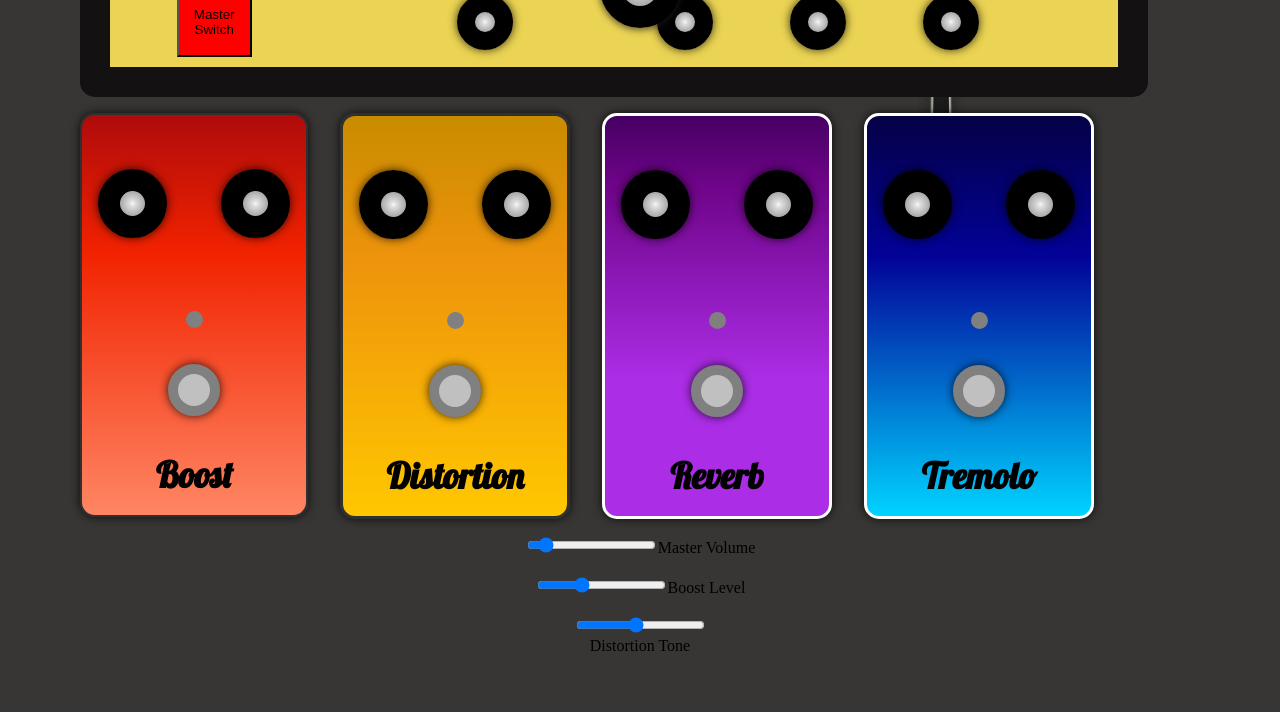
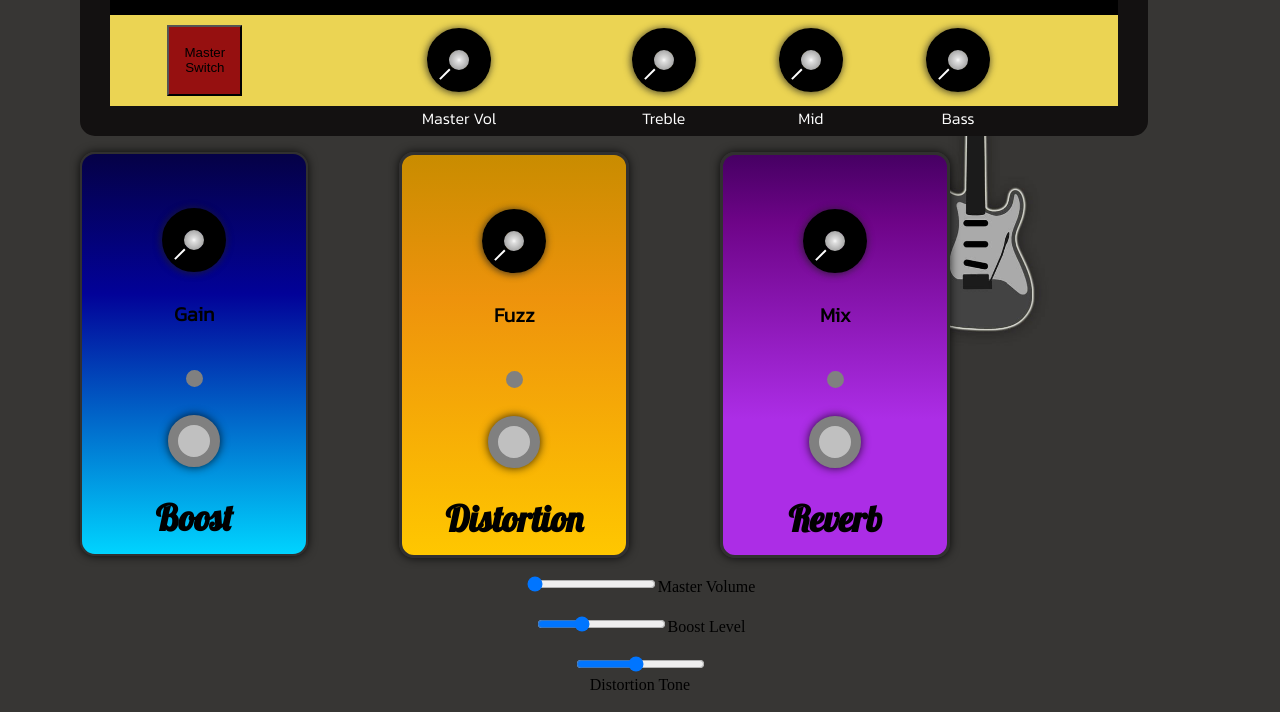
Before and after one commit to stuartConnolly/GuitarPedalboard, a website: page public/pedalboard.html in a window 1280 px wide. Shown: the part 452-1164 px from the top of the page. Before the commit the page ends 1125 px from the top, so only its background shows below. Drawn offline with Linux system fonts and the light colour scheme.

Commit message:
latest dev draft

```diff
--- a/public/css/style.css
+++ b/public/css/style.css
@@ -10,7 +10,7 @@
     margin: 0;
     padding: 10px;
     border-radius: 10px;
-    width: 80%;
+    width: 90%;
     margin-top: 20px;
     font-family: 'Kanit', sans-serif;
     font-size: 18px;
@@ -40,7 +40,7 @@
 
     li a:visited{
       text-decoration: none;
-      color: red;
+      color: rgb(233, 39, 39);
     }
 
 
@@ -54,15 +54,19 @@
 }
 
 .stage h2{
-  color: white;
+  color: rgb(196, 58, 58);
+  background-color: black;;
   font-family: 'Kanit', sans-serif;
   font-size: 24px;
+  font-weight: 300;
+  border-radius: 15px;
+  padding: 5px;
 }
 
 .stage h1{
   color: white;
   font-family: 'Kanit', sans-serif;
-  font-size: 30px;
+  font-size: 40px;
 }
 
   /*----------- MASTER CABINET -------------*/
@@ -110,10 +114,78 @@ grid-area: banner;
   grid-template-columns: repeat(15, 1fr);
   grid-template-rows: 100%;
   grid-template-areas:
-    'a b c d e f g h i j k l m n o';
+    'a b c d e f g h i j k l m n o'
+    'aa bb cc dd ee ff gg hh ii jj kk ll mm nn oo';
 }
 
-#masterSwitch{
+.cabMasterText{
+  grid-area: ff;
+  font-size: 16px;
+  align-self: start;
+  font-family: 'Kanit', sans-serif;
+  color: white;
+}
+
+.cabTrebleText{
+  grid-area: ii;
+  font-size: 16px;
+  align-self: start;
+  font-family: 'Kanit', sans-serif;
+  color: white;
+}
+
+.cabMidText{
+  grid-area: kk;
+  font-size: 16px;
+  align-self: start;
+  font-family: 'Kanit', sans-serif;
+  color: white;
+}
+
+.cabBassText{
+  grid-area: mm;
+  font-size: 16px;
+  align-self: start;
+  font-family: 'Kanit', sans-serif;
+  color: white;
+}
+
+
+#masterVolume{
+  grid-area: f;
+  place-self: center;
+  }
+
+  #bass{
+    grid-area: m;
+    place-self: center;
+  }
+
+  #mid{
+    grid-area: k;
+    place-self: center;
+  }
+
+  #treble{
+    grid-area: i;
+    place-self: center;
+  }
+
+
+
+
+.masterSwitchOff{
+  grid-area: b;
+  background-color: rgb(150, 16, 16);
+  justify-self: stretch;
+  color: black;
+  margin-top: 10px;
+  margin-bottom: 10px;
+  padding-left: 15px;
+  padding-right: 15px;
+}
+
+.masterSwitchOn{
   grid-area: b;
   background-color: red;
   justify-self: stretch;
@@ -122,55 +194,9 @@ grid-area: banner;
   margin-bottom: 10px;
   padding-left: 15px;
   padding-right: 15px;
+  box-shadow: 0px 0px 30px 10px #ff0000ab;
 }
 
-#masterVolume{
-  background: rgb(244,244,244);
-  background: radial-gradient(circle, rgba(244,244,244,1) 3%, rgba(221,221,221,1) 17%, rgba(172,172,172,1) 66%);
-  box-shadow: 0 0 10px rgba(0, 0, 0, 0.8);
-  border: 18px solid black;
-  height: 20px;
-  width: 20px;
-  border-radius: 100%;
-  grid-area: f;
-  place-self: center;
-}
-
-#bass{
-  background: rgb(244,244,244);
-  background: radial-gradient(circle, rgba(244,244,244,1) 3%, rgba(221,221,221,1) 17%, rgba(172,172,172,1) 66%);
-  box-shadow: 0 0 10px rgba(0, 0, 0, 0.8);
-  border: 18px solid black;
-  height: 20px;
-  width: 20px;
-  border-radius: 100%;
-  grid-area: i;
-  place-self: center;
-}
-
-#mid{
-  background: rgb(244,244,244);
-  background: radial-gradient(circle, rgba(244,244,244,1) 3%, rgba(221,221,221,1) 17%, rgba(172,172,172,1) 66%);
-  box-shadow: 0 0 10px rgba(0, 0, 0, 0.8);
-  border: 18px solid black;
-  height: 20px;
-  width: 20px;
-  border-radius: 100%;
-  grid-area: k;
-  place-self: center;
-}
-
-#treble{
-  background: rgb(244,244,244);
-  background: radial-gradient(circle, rgba(244,244,244,1) 3%, rgba(221,221,221,1) 17%, rgba(172,172,172,1) 66%);
-  box-shadow: 0 0 10px rgba(0, 0, 0, 0.8);
-  border: 18px solid black;
-  height: 20px;
-  width: 20px;
-  border-radius: 100%;
-  grid-area: m;
-  place-self: center;
-}
 
 
   /*----------- PEDALBOARD -------------*/
@@ -180,6 +206,7 @@ grid-area: banner;
     display: flex;
     flex-wrap: wrap;
     margin-left: 5%;
+    gap: 5%;
   }
 
 
@@ -189,8 +216,9 @@ grid-area: banner;
     font-size: 36px;
     font-weight: bold;
     text-align: center;
+  }
 
-  }
+
 
   /*----------- BOOST PEDAL -------------*/
 
@@ -199,8 +227,8 @@ grid-area: banner;
     margin: 1em;
     margin-left:0;
     box-shadow: 0 0 10px rgba(0, 0, 0, 0.8);
-    background: rgb(175,11,11);
-    background: linear-gradient(180deg, rgba(175,11,11,1) 0%, rgba(241,34,0,1) 34%, rgba(255,134,99,1) 100%);
+    background: rgb(5,1,70);
+    background: linear-gradient(180deg, rgba(5,1,70,1) 0%, rgba(2,2,152,1) 35%, rgba(0,212,255,1) 100%);
     border: 2px solid rgb(49, 48, 48);
     height: 25em;
     width: 14em;
@@ -215,6 +243,16 @@ grid-area: banner;
       '. . thirteen fourteen fifteen . .'
             '. . text text text . .';
     }
+
+    .pedalText{
+      grid-area: eight;
+      font-size: 20px;
+      font-weight: bold;
+      align-self: start;
+      font-family: 'Kanit', sans-serif;
+    }
+
+
 
   /*----------- DISTORTION PEDAL -------------*/
   .distortionPedal {
@@ -244,7 +282,7 @@ grid-area: banner;
     box-shadow: 0 0 10px rgba(0, 0, 0, 0.8);
    background: rgb(70,0,99);
    background: linear-gradient(180deg, rgba(70,0,99,1) 0%, rgba(110,4,136,1) 17%, rgba(172,45,230,1) 66%);
-    border: 3px solid white;
+   border: 3px solid rgb(49, 48, 48);
     height: 25em;
     width: 14em;
     border-radius: 15px;
@@ -260,13 +298,13 @@ grid-area: banner;
   }
 
  /*----------- TREMOLO PEDAL -------------*/
-
+/*
  .tremoloPedal {
   margin: 1em;
   box-shadow: 0 0 10px rgba(0, 0, 0, 0.8);
   background: rgb(5,1,70);
   background: linear-gradient(180deg, rgba(5,1,70,1) 0%, rgba(2,2,152,1) 35%, rgba(0,212,255,1) 100%);
-  border: 3px solid white;
+  border: 3px solid rgb(49, 48, 48);
   height: 25em;
   width: 14em;
   border-radius: 15px;
@@ -279,7 +317,7 @@ grid-area: banner;
         '. . ten eleven twelve . .'
   '. . thirteen fourteen fifteen . .'
         '. . text text text . .';
-}
+} */
 
  /*----------- LED LIGHTS -------------*/
 
@@ -322,54 +360,55 @@ grid-area: banner;
 
    /*----------- KNOBS -------------*/
 
+#masterVolume{
+grid-area: f;
+place-self: center;
+}
 
-  .volume {
-    background: rgb(244,244,244);
-    background: radial-gradient(circle, rgba(244,244,244,1) 3%, rgba(221,221,221,1) 17%, rgba(172,172,172,1) 66%);
-    box-shadow: 0 0 10px rgba(0, 0, 0, 0.8);
-    border: 22px solid black;
-    height: 25px;
-    width: 25px;
-    border-radius: 100%;
-    grid-area: four;
-    justify-self: end;
-    margin-left: 10px;
+#bass{
+  grid-area: m;
+  place-self: center;
+}
+
+#mid{
+  grid-area: k;
+  place-self: center;
+}
+
+#treble{
+  grid-area: i;
+  place-self: center;
+}
+
+#boostGain {
+  grid-area: five;
+  place-self: center;
+}
+
+#distortionFuzz {
+  grid-area: five;
+  place-self: center;
 }
 
 
-  .tone{
-    background: rgb(244,244,244);
-    background: radial-gradient(circle, rgba(244,244,244,1) 3%, rgba(221,221,221,1) 17%, rgba(172,172,172,1) 66%);
-    box-shadow: 0 0 10px rgba(0, 0, 0, 0.8);
-    border: 22px solid black;
-    height: 25px;
-    width: 25px;
-    border-radius: 100%;
-    grid-area: six;
-    justify-self: start;
-    margin-right:10px;
+#reverbMix {
+  grid-area: five;
+  place-self: center;
 }
 
 
- /*---------------------------------*/
+ /*----------- Common properties ------------*/
 
 
- /*----- These are the preferred knobs to use ------*/
-
-
-  #virtual_knob {
+  .virtual_knob {
     font-size: 28px;
-    height: 120px;
-    left: 50%;
+    height: 90px;
     line-height: 58px;
-    position: absolute;
-    top: calc(50% + 40px);
-    -webkit-transform: translateX(-50%) translateY(-50%);
-    transform: translateX(-50%) translateY(-50%);
-    width: 120px;
+    position: relative;
+    width: 90px;
   }
 
-  #knob {
+  .knob {
     background: rgb(244,244,244);
     background: radial-gradient(circle, rgba(244,244,244,1) 3%, rgba(221,221,221,1) 17%, rgba(172,172,172,1) 66%);
     border: 22px solid black;
@@ -378,19 +417,19 @@ grid-area: banner;
     box-sizing: border-box;
     color: white;
     font-size: 28px;
-    height: 80px;
-    left: 20px;
+    left: 13px;
     line-height: 58px;
     position: absolute;
-    top: 20px;
-    width: 80px;
+    top: 13px;
+    height: 64px;
+    width: 64px;
   }
 
-  #dial {
+  .dial {
     background-color: white;
     height: 14px;
-    left: 58px;
+    left: 44px;
     position: absolute;
-    top: 24px;
+    bottom: 18px;
     width: 2px;
   }
--- a/public/javascript/pedalboard.js
+++ b/public/javascript/pedalboard.js
@@ -15,9 +15,11 @@ playButton.addEventListener('click', function() {
     if (this.dataset.playing === 'false') {
         audioElement.play();
         this.dataset.playing = 'true';
+        playButton.className = 'masterSwitchOn';
     } else if (this.dataset.playing === 'true') {
         audioElement.pause();
         this.dataset.playing = 'false';
+        playButton.className = 'masterSwitchOff';
     }
 
 }, false);
@@ -34,28 +36,143 @@ const audioElement = document.querySelector('audio');
 const track = audioContext.createMediaElementSource(audioElement);
 
 
+
+////////////////////   DRAGGABLE KNOBS   ////////////////////////////
+
+const knobAmounts = {
+    'masterVolume': 90,
+    'treble': 90,
+    'mid' : 90,
+    'bass': 90,
+    'boostGain' : 90,
+    'distortionFuzz' : 90,
+    'reverbMix' : 90,
+}
+
+let knobAmountWhenClicked = 0;
+let knobClickedId = ''
+let clientYClick;
+let clientY;
+
+
+const draggableKnobs = document.querySelectorAll('.draggable');
+
+draggableKnobs.forEach((draggableKnobElement)=> {
+    draggableKnobElement.addEventListener('mousedown', (event) =>{
+        clientYClick = clientY;
+        const id = event.currentTarget.id;
+        knobClickedId = id;
+        knobAmountWhenClicked = knobAmounts[knobClickedId];
+    });
+    draggableKnobElement.style.transform = `rotate(45deg)`;
+});
+
+
+document.addEventListener('mousemove', (e) => {
+    clientY = e.clientY;
+
+    if(knobClickedId) {
+        let delta = clientYClick - clientY;
+        const changeAmount = delta;
+        knobAmounts[knobClickedId] = knobAmountWhenClicked + changeAmount * 9;
+
+        if (knobAmounts[knobClickedId] > 315) {
+            knobAmounts[knobClickedId] = 315;
+        }
+        else if (knobAmounts[knobClickedId] < 45){
+            knobAmounts[knobClickedId] = 45;
+        }
+
+
+        if (knobClickedId === "masterVolume") {
+            handleVolumeAmount();
+        }
+
+        const knob = document.getElementById(knobClickedId);
+        knob.style.transform = `rotate(${knobAmounts[knobClickedId]}deg)`
+    }
+
+})
+
+document.addEventListener('mouseup', () => {
+    knobClickedId = ''
+})
+
+
 // /////////////////////////   MASTER VOLUME    ///////////////////////////////
 
 const gainNode = audioContext.createGain();
-const volumeControl = document.querySelector('#volume');
+
 
 // grab volume range on DOM and target and change value
-volumeControl.addEventListener('input', function(event) {
- const target = event.target   //target is on volumeControl
-gainNode.gain.value = target.value;
-});
+function handleVolumeAmount() {
+
+    // console.log("inside handle volume");
+    // console.log(knobClickedId);
+    // console.log(knobAmounts[knobClickedId]);
+
+
+// while(knobAmounts[knobClickedId] <= 45) {console.log(gainNode.gain.value)};
+// while(knobAmounts[knobClickedId] > 45) {console.log(gainNode.gain.value)};
+// while(knobAmounts[knobClickedId] > 72) {console.log(gainNode.gain.value)};
+// while(knobAmounts[knobClickedId] > 99) {console.log(gainNode.gain.value)};
+// while(knobAmounts[knobClickedId] > 126) {gainNode.gain.value = 4};
+// while(knobAmounts[knobClickedId] > 153) {gainNode.gain.value = 5};
+// while(knobAmounts[knobClickedId] > 180) {gainNode.gain.value = 6};
+// while(knobAmounts[knobClickedId] > 207) {gainNode.gain.value = 7};
+// while(knobAmounts[knobClickedId] > 234) {gainNode.gain.value = 8};
+// while(knobAmounts[knobClickedId] > 261) {gainNode.gain.value = 9};
+// while(knobAmounts[knobClickedId] > 288) {gainNode.gain.value = 10};
+
+
+
+    if(knobAmounts[knobClickedId] < 46) {
+        gainNode.gain.value = 0;
+        console.log(gainNode.gain.value);
+    } else if (knobAmounts[knobClickedId] > 45) {
+        gainNode.gain.value = 1;
+    } else if (knobAmounts[knobClickedId] > 72) {
+        gainNode.gain.value = 2;
+        console.log(gainNode.gain.value);
+    } else if (knobAmounts[knobClickedId] > 99) {
+        gainNode.gain.value = 3;
+    } else if (knobAmounts[knobClickedId] > 126) {
+        gainNode.gain.value = 4;
+        console.log(gainNode.gain.value);
+    } else if (knobAmounts[knobClickedId] > 153) {
+        gainNode.gain.value = 5;
+    } else if (knobAmounts[knobClickedId] > 180) {
+        gainNode.gain.value = 6;
+    } else if (knobAmounts[knobClickedId] > 207) {
+        gainNode.gain.value = 7;
+        console.log(gainNode.gain.value);
+    } else if (knobAmounts[knobClickedId] > 234) {
+        gainNode.gain.value = 8;
+    } else if (knobAmounts[knobClickedId] > 261) {
+        gainNode.gain.value = 9;
+        console.log(gainNode.gain.value);
+    } else if (knobAmounts[knobClickedId] > 288) {
+        gainNode.gain.value = 10;
+    }
+
+
+};
+
+// if(knobClickedId == 'masterVolume') {
+//     gainNode.gain.value =
+// }
 
 
 
 ///////////////////////////   Boost    ///////////////////////////////
 
 const boostNode = audioContext.createGain();
+let boostGainAmount = 90;
 
 //grab boost pedal buttons
 const boostOnSwitch = document.querySelector('#boostOnSwitch');
 const boostLedLight = document.querySelector('#boostLedLight');
-const boostVolume = document.querySelector('#boostVolume');
-//const boostTone = document.querySelector('#boostTone');
+const boostRange = document.querySelector('#boostRange');
 
 //add the event listeners to run the distortion functions
 boostOnSwitch.addEventListener('click', handleBoostOnOff);
@@ -66,12 +183,12 @@ function handleBoostOnOff() {
     //if false == when turning pedal on
 if (boostActive == false) {
 
-    const boostValue = boostVolume.value;
+    const boostValue = boostRange.value;
     boostNode.gain.value = boostValue;
     boostActive = true;
 
     //grabs the BOOST VOLUME slider
-    boostVolume.addEventListener('input', handleBoostAmount);
+    boostRange.addEventListener('input', handleBoostAmount);
 
     //targets the value of the DISTORTION TONE slider and changes it
     function handleBoostAmount(event) {
@@ -244,15 +361,13 @@ if (reverbActive == false) {
 // tremoloOnSwitch.addEventListener('click', handleTremoloOnOff);
 
 
-// let tremoloActive = false;
-// const tremoloNode = new tuna.Tremolo({
-//     rate: 1.5,
-//     feedback: 0.2,
-//     delay: 0.0045,
-//     bypass: 0
-// })
-
-
+// // let tremoloActive = false;
+// // const tremoloNode = new tuna.Tremolo({
+// //     rate: 1.5,
+// //     feedback: 0.2,
+// //     delay: 0.0045,
+// //     bypass: 0
+// // })
 
 // function handleTremoloOnOff() {
 
@@ -272,8 +387,6 @@ if (reverbActive == false) {
 
 
 
-
-
 /////////////////////////   This is the chain that connects it all together   ///////////////////////////////
 
 // track.connect(distortionNode);
@@ -282,12 +395,3 @@ if (reverbActive == false) {
 
 
 track.connect(gainNode).connect(boostNode).connect(distortionNode).connect(audioContext.destination);
-
-//track.connect(tremoloNode).connect(audioContext.destination);
-
-// track.connect(gainNode).connect(audioContext.destination);
-// track.connect(boostNode).connect(audioContext.destination);
-// track.connect(distortionNode).connect(audioContext.destination);
-
-
-//${distortionOutput}
--- a/public/pedalboard.html
+++ b/public/pedalboard.html
@@ -33,7 +33,7 @@
 
 <div class="stage">
     <h1>Digital Guitar PedalBoard</h1>
-    <h2>Please turn your speakers/headphones down to protect your ears.</h2>
+    <h2>WARNING: Please adjust your speakers/headphones to a lower volume before playing.</h2>
 
     <div class="cabinet">
         <div id="cabinetText">Cabinet</div>
@@ -41,15 +41,22 @@
         <div id="goldBanner">
 
 
-            <button id="masterSwitch" data-playing="false" role="switch" aria-checked="false"><span> Master Switch </span></button><br><br>
+            <button id="masterSwitch" class="masterSwitchOff" data-playing="false" role="switch" aria-checked="false"><span> Master Switch </span></button><br><br>
 
-            <div id="masterVolume"><div id="knob"></div><div id="dial"></div></div>
 
-            <div id="treble"><div id="knob"></div><div id="dial"></div></div>
 
-            <div id="mid"><div id="knob"></div><div id="dial"></div></div>
+            <div id="masterVolume" class="virtual_knob draggable"><div class="knob"></div><div class="dial"></div></div>
+            <div class="cabMasterText">Master Vol</div>
 
-            <div id="bass"><div id="knob"></div><div id="dial"></div></div>
+
+            <div id="treble" class="virtual_knob draggable"><div class="knob"></div><div class="dial"></div></div>
+            <div class="cabTrebleText">Treble</div>
+
+            <div id="mid" class="virtual_knob draggable"><div class="knob"></div><div class="dial"></div></div>
+            <div class="cabMidText">Mid</div>
+
+            <div id="bass" class="virtual_knob draggable"><div class="knob"></div><div class="dial"></div></div>
+            <div class="cabBassText">Bass</div>
 
 <!--
 
@@ -73,16 +80,21 @@
 
 
         <div class="boostPedal">
-            <div class="volume"><div id="knob"></div><div id="dial"></div></div>
-            <div class="tone"><div id="knob"></div><div id="dial"></div></div>
+            <div id="boostGain" class="virtual_knob draggable"><div class="knob"></div><div class="dial"></div></div>
+
+            <div class="pedalText">Gain</div>
+
             <div class="ledLightOff" id="boostLedLight"></div>
+
             <div id="boostOnSwitch" class="onSwitch"></div>
             <div class="text">Boost</div>
         </div>
 
         <div class="distortionPedal">
-            <div class="volume"></div>
-            <div class="tone"></div>
+            <div id="distortionFuzz" class="virtual_knob draggable"><div class="knob"></div><div class="dial"></div></div>
+
+            <div class="pedalText">Fuzz</div>
+
             <div class="ledLightOff" id="distortionLedLight"></div>
             <div id="distortionOnSwitch" class="onSwitch"></div>
             <div class="text">Distortion</div>
@@ -91,28 +103,37 @@
 
 
         <div class="reverbPedal">
-            <div class="volume"><div id="knob"></div><div id="dial"></div></div>
-            <div class="tone"><div id="knob"></div><div id="dial"></div></div>
+            <div id="reverbMix" class="virtual_knob draggable"><div class="knob"></div><div class="dial"></div></div>
+            <div class="pedalText">Mix</div>
             <div class="ledLightOff" id="reverbLedLight"></div>
             <div id="reverbOnSwitch" class="onSwitch"></div>
             <div class="text">Reverb</div>
         </div>
 
 
-        <div class="tremoloPedal">
-            <div class="volume"><div id="knob"></div><div id="dial"></div></div>
-            <div class="tone"><div id="knob"></div><div id="dial"></div></div>
+        <!-- <div class="tremoloPedal">
+            <div id="tremoloVolume" class="virtual_knob draggable"><div class="knob"></div><div class="dial"></div></div>
+
+            <div id="tremoloTone" class="virtual_knob draggable"><div class="knob"></div><div class="dial"></div></div>
+
             <div class="ledLightOff" id="tremoloLedLight"></div>
             <div id="tremoloOnSwitch" class="onSwitch"></div>
             <div class="text">Tremolo</div>
-        </div>
+        </div> -->
 
 
         </div><!--  pedalboard div end  -->
 
-        <input type="range" id="volume" min="0" max="10" value="1" step="0.5">Master Volume<br><br>
+        <input type="range" id="volume" min="1" max="4" value="1" step="1">Master Volume<br><br>
 
-        <input type="range" id="boostVolume" min="2" max="11" value="5" step="1">Boost Level<br><br>
+
+
+
+        <input type="range" id="boostRange" min="2" max="11" value="5" step="1">Boost Level<br><br>
+
+
+
+
 
         <input type="range" id="distortionTone" min="20" max="300" value="150" step="10"><br>Distortion Tone
 
@@ -125,10 +146,6 @@
 
 
 
-<div id="virtual_knob"><div id="knob"></div><div id="dial"></div></div>
-
-
-
     <script type="module" src="javascript/pedalboard.js"></script>
 </body>
 </html>
```
Also changed, not shown: 2 other files. Lines whose indentation alone changed are shown as unchanged.
